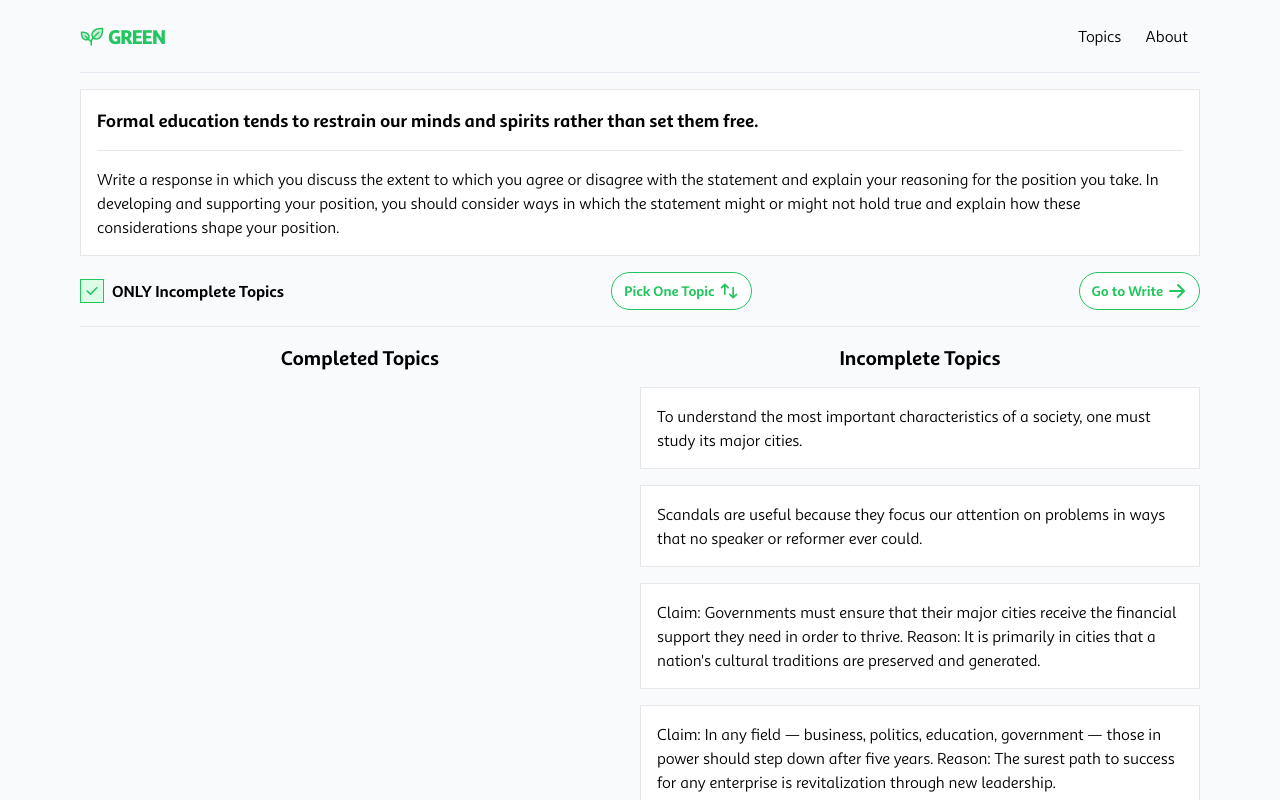
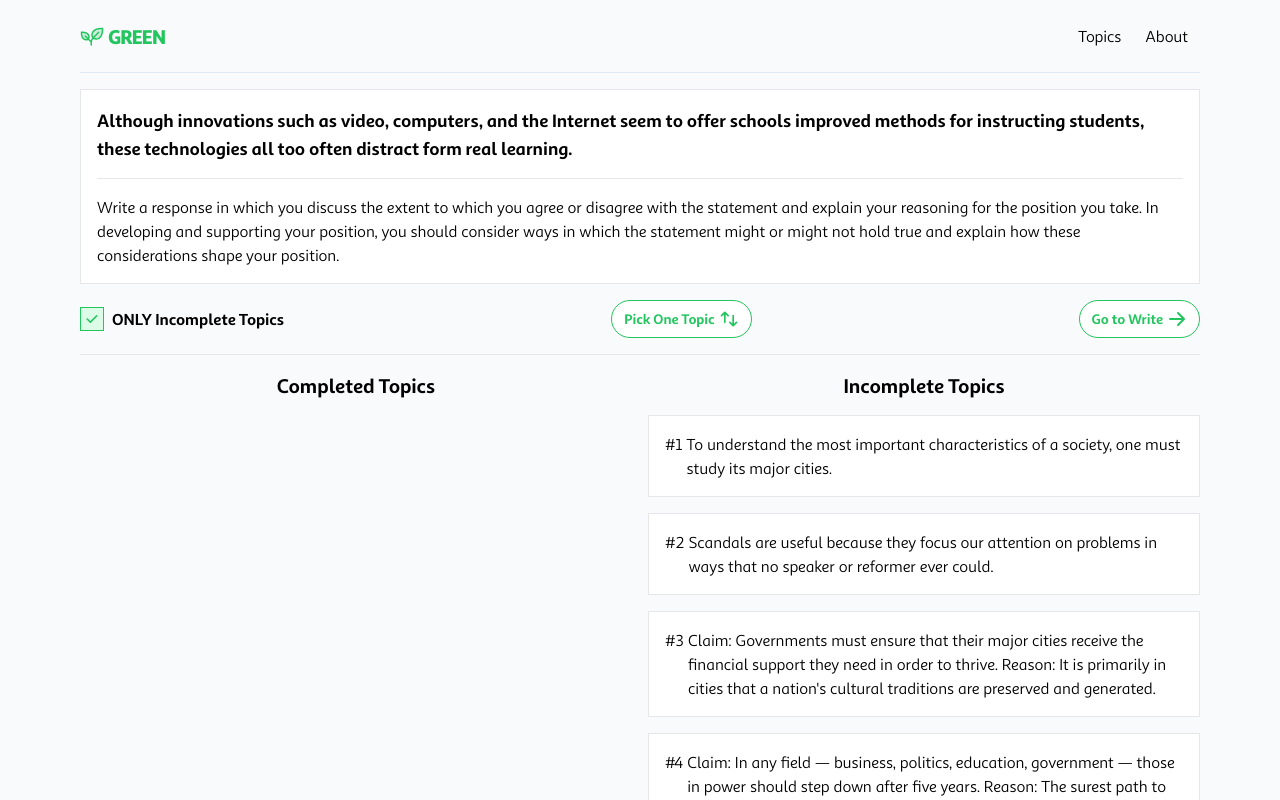
Before and after one commit to shenlu89/grego, a Next.js app: page / in a window 1280 px wide. Shown: the top 800 px of the page. Built offline with nearby package versions, Linux system fonts and the light colour scheme.

Commit message:
fix: initialzie with pool

```diff
--- a/app/page.tsx
+++ b/app/page.tsx
@@ -19,19 +19,10 @@ export default function Home() {
   }: any = useStore();
 
   useEffect(() => {
-    if (incompletedTopics) {
-      setIncompleteTopics(
-        pool.map((topic) => ({
-          ...topic,
-          content: "",
-          lastdate: null,
-        }))
-      );
-    }
     if (!selectedTopic) {
       setSelectedTopic(randomTopic(enabled ? incompletedTopics : pool));
     }
-  }, [selectedTopic, setSelectedTopic, setIncompleteTopics, completedTopics]);
+  }, [selectedTopic]);
 
   return (
     <>
@@ -74,13 +65,29 @@ export default function Home() {
           </Link>
         </div>
         <hr />
-        <div className="flex justify-between">
-          <div className="flex w-1/2 justify-center">
-            <h2 className="text-xl font-bold">Completed Topics</h2>
-            <ul>
+        <div className="flex justify-between space-x-4">
+          <div className="flex flex-col w-1/2 items-center">
+            <h2 className="text-xl font-bold mb-4">Completed Topics</h2>
+            <ul className="flex flex-col space-y-4">
               {completedTopics.map((topic) => (
                 <li key={topic.id}>
-                  <Link href={`/topics/${topic.id}`}>{topic.topic}</Link>
+                  <Link
+                    href={`/topics/${topic.id}`}
+                    className="flex flex-col space-x-1 p-4 bg-white border "
+                  >
+                    {/* <div>#{topic.id}</div> */}
+                    <div className="font-normal">{topic.topic}</div>
+                    <div className="flex justify-between">
+                      <span>
+                        {
+                          topic.content
+                            .split(/\s+/)
+                            .filter((word) => word.length > 0).length
+                        }
+                      </span>
+                      <span>{topic.lastdate}</span>
+                    </div>
+                  </Link>
                 </li>
               ))}
             </ul>
@@ -90,10 +97,13 @@ export default function Home() {
             <ul className="flex flex-col space-y-4">
               {incompletedTopics.map((topic) => (
                 <li key={topic.id}>
-                  <div className="flex space-x-1 p-4 bg-white border ">
-                    {/* <div>#{topic.id}</div> */}
+                  <Link
+                    href={`/topics/${topic.id}`}
+                    className="flex space-x-1 p-4 bg-white border "
+                  >
+                    <div>#{topic.id}</div>
                     <div className="font-normal">{topic.topic}</div>
-                  </div>
+                  </Link>
                 </li>
               ))}
             </ul>
--- a/lib/use-store.ts
+++ b/lib/use-store.ts
@@ -1,16 +1,20 @@
 import { create } from "zustand";
 import { persist, createJSONStorage } from "zustand/middleware";
+import pool from "@/data/writing-pool.json";
 
 const useStore = create(
   persist(
     (set) => ({
       selectedTopic: null,
       completedTopics: [],
-      incompletedTopics: [], // Initialize with an empty array
+      incompletedTopics: pool, // Initialize with an empty array
       setSelectedTopic: (topic) => set({ selectedTopic: topic }),
       addCompletedTopic: (topic) =>
         set((state) => ({
-          completedTopics: [...state.completedTopics, topic],
+          completedTopics: [
+            topic,
+            ...state.completedTopics.filter((t) => t.id !== topic.id),
+          ],
           incompletedTopics: state.incompletedTopics.filter(
             (t) => t.id !== topic.id
           ),
```
